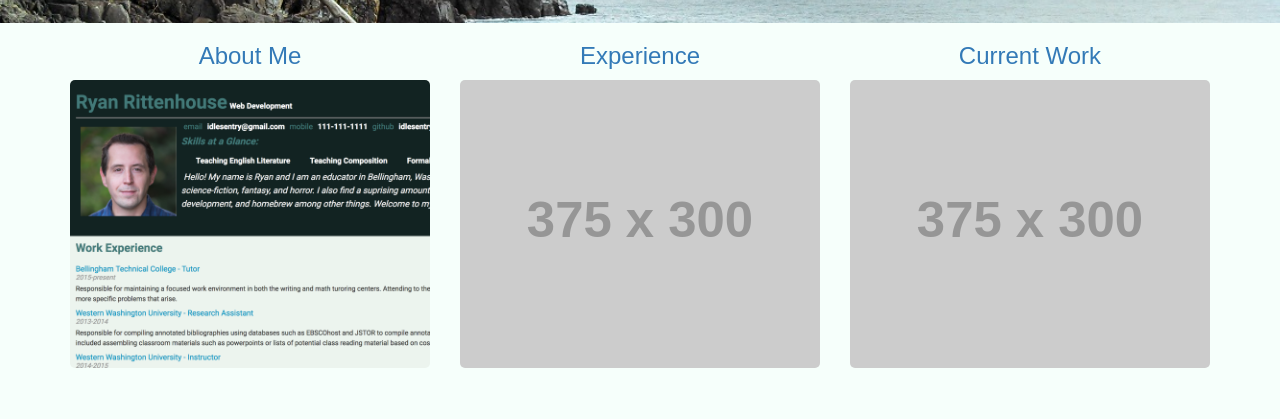
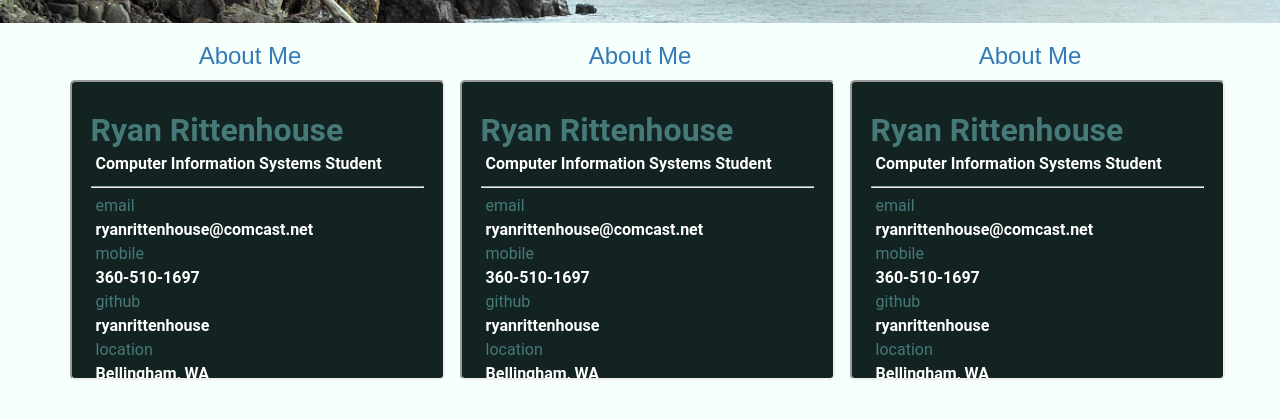
Before and after one commit to ryanrittenhouse/ryanrittenhouse.github.io, a plain HTML site: page index.html in a window 1280 px wide. Shown: the part 207-626 px from the top of the page. Drawn offline with nearby package versions, Linux system fonts and the light colour scheme; some packages are replaced by stand-ins of ours; placeholder pictures from the web are drawn by us; a web font is replaced by a local one.

Commit message:
changed to iframe for links in main page

```diff
--- a/css/styles.css
+++ b/css/styles.css
@@ -14,6 +14,12 @@ body {
     overflow: hidden;
     background-size: 100%;
     padding: 2vw;
+}
+
+.iframes {
+    width: 375px;
+    height: 300px;
+    border-radius: 5px;
 }
 
 .row-buffer {
@@ -48,6 +54,11 @@ and (max-width: 400px) {
         width: auto !important;
         margin-top: -2px;
     }
+    .iframes {
+        width: 100%;
+        height: 58vh;
+        margin: 2vw;
+}
 }
 
 .text-muted {
--- a/index.html
+++ b/index.html
@@ -119,24 +119,21 @@
             <a href="aboutMe.html">
             <article class="col-md-4 col-s-4">
                 <h3>About Me</h3>
-                <img class="img-responsive" data-target="#aboutme" data-toggle=
-                "modal" src="images/aboutMe.png">
+                <iframe class="iframes" src="aboutMe.html"  scrolling="no"></iframe>
             </article>
             </a>
 
-            <a href="experience/index-1.html">
+            <a href="aboutMe.html">
             <article class="col-md-4 col-s-4">
-                <h3>Experience</h3>
-                <img class="img-responsive" data-target="#experience"
-                data-toggle="modal" src="http://placehold.it/375x300">
+                <h3>About Me</h3>
+                <iframe class="iframes" src="aboutMe.html"  scrolling="no"></iframe>
             </article>
             </a>
 
-            <a href="currentwork/index-1.html">
+            <a href="aboutMe.html">
             <article class="col-md-4 col-s-4">
-                <h3>Current Work</h3>
-                <img class="img-responsive" data-target="#currentwork"
-                data-toggle="modal" src="http://placehold.it/375x300">
+                <h3>About Me</h3>
+                <iframe class="iframes" src="aboutMe.html"  scrolling="no"></iframe>
             </article>
             </a>
 
```
